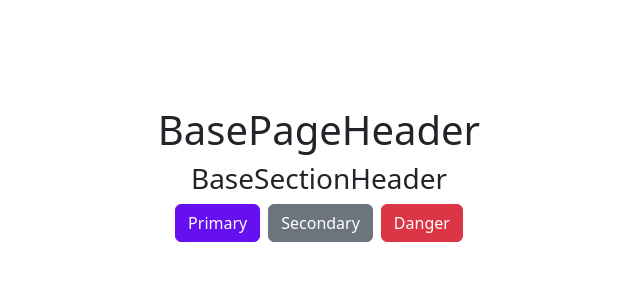
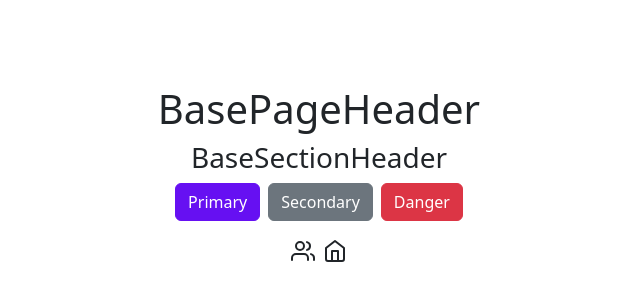
Before and after one commit to jcoliz/vue-base-controls, a Vue app: page / in a window 1280 px wide. Shown: the part 226-526 px from the top of the page, without its empty margins (321-961 px from the left). Built offline with nearby package versions, Linux system fonts and the light colour scheme.

Commit message:
feat: Add FeatherIcon component
Bump to 0.0.10

```diff
--- a/src/App.vue
+++ b/src/App.vue
@@ -9,5 +9,9 @@ import BasePageHeader from './components/BasePageHeader.vue';
     <BaseButton visual="primary" class="me-2">Primary</BaseButton>
     <BaseButton visual="secondary" class="me-2">Secondary</BaseButton>
     <BaseButton visual="danger">Danger</BaseButton>
+    <div class="mt-3">
+      <FeatherIcon icon="users" size="24" class="me-2"/>
+      <FeatherIcon icon="home" size="24"/>
+    </div>
   </div>
 </template>
--- /dev/null
+++ b/src/components/FeatherIcon.vue
@@ -0,0 +1,34 @@
+<script setup lang="ts">
+/**
+ * Standardized display of icons from `feather-icons`
+ */
+import { computed } from "vue"
+import { icons, type FeatherIconNames } from "feather-icons"
+
+const props = defineProps<{
+  /**
+   * The icon to display
+   */
+  icon: FeatherIconNames
+
+  /**
+   * Width and height of icon (optional)
+   *
+   * Else will use 16px
+   */
+  size?: string | number | undefined
+}>()
+
+const computedSize = computed(() => props.size ?? 16)
+
+const iconSvg = computed(() => {
+  const icon = icons[props.icon]
+  icon.attrs.width = computedSize.value
+  icon.attrs.height = computedSize.value
+  return icon.toSvg()
+})
+</script>
+
+<template>
+  <span v-html="iconSvg" />
+</template>
--- a/src/index.ts
+++ b/src/index.ts
@@ -1,12 +1,14 @@
 import BaseButton from "./components/BaseButton.vue";
 import BasePageHeader from "./components/BasePageHeader.vue";
 import BaseSectionHeader from "./components/BaseSectionHeader.vue";
+import FeatherIcon from "./components/FeatherIcon.vue";
 
 import type { App } from 'vue'
 function install(app: App) {
     app.component('BaseButton', BaseButton)
     app.component('BasePageHeader', BasePageHeader)
     app.component('BaseSectionHeader', BaseSectionHeader)
+    app.component('FeatherIcon', FeatherIcon)
 }
 
 export { install as default }
```
Also changed, not shown: package.json (+5 -3 lines), 1 other file (tests, documents, lock files or other folders).
